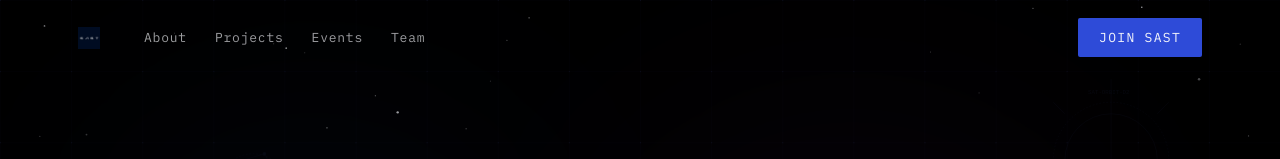
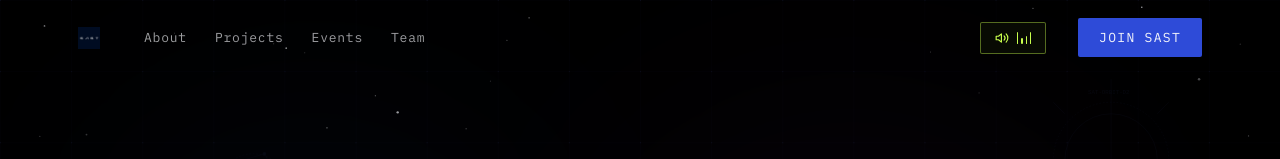
Before and after one commit to SASTxNST/SAST_A_NEW_REALM, a React (Vite) app in the folder sast-website/: page / in a window 1280 px wide. Shown: the top 159 px of the page. Built offline with nearby package versions, Linux system fonts and the light colour scheme.

Commit message:
feat: add ambient background music with toggle controls

```diff
--- /dev/null
+++ b/sast-website/src/components/AudioPlayer.jsx
@@ -0,0 +1,102 @@
+import { useEffect, useRef, useState } from "react";
+import { asset } from "../utils/asset";
+
+export default function AudioPlayer() {
+  const audioRef = useRef(null);
+  const [isPlaying, setIsPlaying] = useState(false);
+  const [isMuted, setIsMuted] = useState(() => {
+    return localStorage.getItem("bgm-muted") === "true";
+  });
+
+  // Set initial volume to a subtle level
+  useEffect(() => {
+    if (audioRef.current) {
+      audioRef.current.volume = 0.15;
+    }
+  }, []);
+
+  // Sync state with HTML5 audio playback
+  useEffect(() => {
+    const audio = audioRef.current;
+    if (!audio) return;
+
+    if (isPlaying) {
+      audio.play().catch((err) => {
+        console.warn("Audio play blocked by browser autoplay policy:", err);
+        setIsPlaying(false);
+      });
+    } else {
+      audio.pause();
+    }
+  }, [isPlaying]);
+
+  // Autoplay on first user interaction if not explicitly muted
+  useEffect(() => {
+    if (isMuted) return;
+
+    const startAudio = () => {
+      setIsPlaying(true);
+      cleanup();
+    };
+
+    const cleanup = () => {
+      window.removeEventListener("click", startAudio);
+      window.removeEventListener("touchstart", startAudio);
+      window.removeEventListener("scroll", startAudio);
+    };
+
+    window.addEventListener("click", startAudio);
+    window.addEventListener("touchstart", startAudio);
+    window.addEventListener("scroll", startAudio);
+
+    return cleanup;
+  }, [isMuted]);
+
+  const toggleMute = () => {
+    const nextMuted = !isMuted;
+    setIsMuted(nextMuted);
+    localStorage.setItem("bgm-muted", String(nextMuted));
+
+    if (nextMuted) {
+      setIsPlaying(false);
+    } else {
+      setIsPlaying(true);
+    }
+  };
+
+  return (
+    <div className="audio-control-container">
+      <audio
+        ref={audioRef}
+        src={asset("/assets/bgm.mp3")}
+        loop
+        preload="auto"
+      />
+      <button
+        onClick={toggleMute}
+        className={`audio-toggle-btn ${isPlaying ? "playing" : "paused"}`}
+        aria-label={isPlaying ? "Mute background music" : "Play background music"}
+        title={isPlaying ? "Mute Background Music" : "Play Background Music"}
+      >
+        {isPlaying ? (
+          <svg xmlns="http://www.w3.org/2000/svg" width="14" height="14" viewBox="0 0 24 24" fill="none" stroke="currentColor" strokeWidth="2" strokeLinecap="round" strokeLinejoin="round" className="sound-icon">
+            <polygon points="11 5 6 9 2 9 2 15 6 15 11 19 11 5"></polygon>
+            <path d="M19.07 4.93a10 10 0 0 1 0 14.14M15.54 8.46a5 5 0 0 1 0 7.07"></path>
+          </svg>
+        ) : (
+          <svg xmlns="http://www.w3.org/2000/svg" width="14" height="14" viewBox="0 0 24 24" fill="none" stroke="currentColor" strokeWidth="2" strokeLinecap="round" strokeLinejoin="round" className="sound-icon muted">
+            <polygon points="11 5 6 9 2 9 2 15 6 15 11 19 11 5"></polygon>
+            <line x1="23" y1="9" x2="17" y2="15"></line>
+            <line x1="17" y1="9" x2="23" y2="15"></line>
+          </svg>
+        )}
+        <div className="audio-waves" aria-hidden="true">
+          <span className="bar bar-1" />
+          <span className="bar bar-2" />
+          <span className="bar bar-3" />
+          <span className="bar bar-4" />
+        </div>
+      </button>
+    </div>
+  );
+}
--- a/sast-website/src/components/Navbar.jsx
+++ b/sast-website/src/components/Navbar.jsx
@@ -1,6 +1,7 @@
 import { useEffect, useState } from "react";
 import { NavLink, Link } from "react-router-dom";
 import { asset } from "../utils/asset";
+import AudioPlayer from "./AudioPlayer";
 
 const LINKS = [
   { to: "/about", label: "About" },
@@ -38,6 +39,8 @@ export default function Navbar() {
           ))}
         </nav>
 
+        <AudioPlayer />
+
         <Link to="/join" className="btn btn-primary nav-cta">
           Join SAST
         </Link>
--- a/sast-website/src/styles/layout.css
+++ b/sast-website/src/styles/layout.css
@@ -303,3 +303,109 @@
 .orbit-satellite circle:first-child {
   filter: drop-shadow(0 0 4px #f4f5fa);
 }
+
+/* ============================================================
+   Audio Toggle Button
+   ============================================================ */
+.audio-control-container {
+  display: inline-flex;
+  align-items: center;
+}
+
+.audio-toggle-btn {
+  display: flex;
+  align-items: center;
+  gap: 8px;
+  background: rgba(16, 21, 40, 0.6);
+  border: 1px solid var(--hairline);
+  padding: 8px 14px;
+  border-radius: var(--radius);
+  color: var(--bone-dim);
+  font-family: var(--mono);
+  font-size: 11px;
+  letter-spacing: 0.08em;
+  transition: all 0.25s ease;
+  backdrop-filter: blur(4px);
+}
+
+.audio-toggle-btn:hover {
+  border-color: var(--ion-dim);
+  color: var(--bone);
+  background: rgba(110, 140, 255, 0.08);
+  box-shadow: 0 0 16px rgba(110, 140, 255, 0.1);
+}
+
+/* Playing state overrides */
+.audio-toggle-btn.playing {
+  border-color: rgba(200, 255, 77, 0.4); /* Lime accent */
+  color: var(--lime);
+  background: rgba(200, 255, 77, 0.04);
+}
+
+.audio-toggle-btn.playing:hover {
+  border-color: var(--lime);
+  box-shadow: 0 0 16px rgba(200, 255, 77, 0.15);
+}
+
+/* Audio waves layout */
+.audio-waves {
+  display: flex;
+  align-items: flex-end;
+  gap: 3px;
+  width: 14px;
+  height: 12px;
+}
+
+.audio-waves .bar {
+  width: 2px;
+  height: 3px;
+  background-color: currentColor;
+  border-radius: 1px;
+  transition: height 0.2s ease, background-color 0.2s ease;
+}
+
+/* Bouncing animations for playing state */
+.audio-toggle-btn.playing .bar-1 {
+  animation: bounceBar 1.2s ease-in-out infinite alternate;
+  animation-delay: 0.1s;
+}
+.audio-toggle-btn.playing .bar-2 {
+  animation: bounceBar 0.9s ease-in-out infinite alternate;
+  animation-delay: 0.4s;
+}
+.audio-toggle-btn.playing .bar-3 {
+  animation: bounceBar 1.4s ease-in-out infinite alternate;
+  animation-delay: 0.2s;
+}
+.audio-toggle-btn.playing .bar-4 {
+  animation: bounceBar 1.1s ease-in-out infinite alternate;
+  animation-delay: 0.6s;
+}
+
+/* Paused or muted state */
+.audio-toggle-btn.paused .bar {
+  height: 3px !important;
+  opacity: 0.5;
+}
+
+/* Keyframes for audio waves */
+@keyframes bounceBar {
+  0% {
+    height: 3px;
+  }
+  100% {
+    height: 12px;
+  }
+}
+
+.audio-label {
+  user-select: none;
+  font-weight: 500;
+}
+
+@media (max-width: 860px) {
+  .audio-control-container {
+    margin-left: auto;
+    margin-right: 12px;
+  }
+}
```
Also changed, not shown: 1 other file (tests, documents, lock files or other folders).
